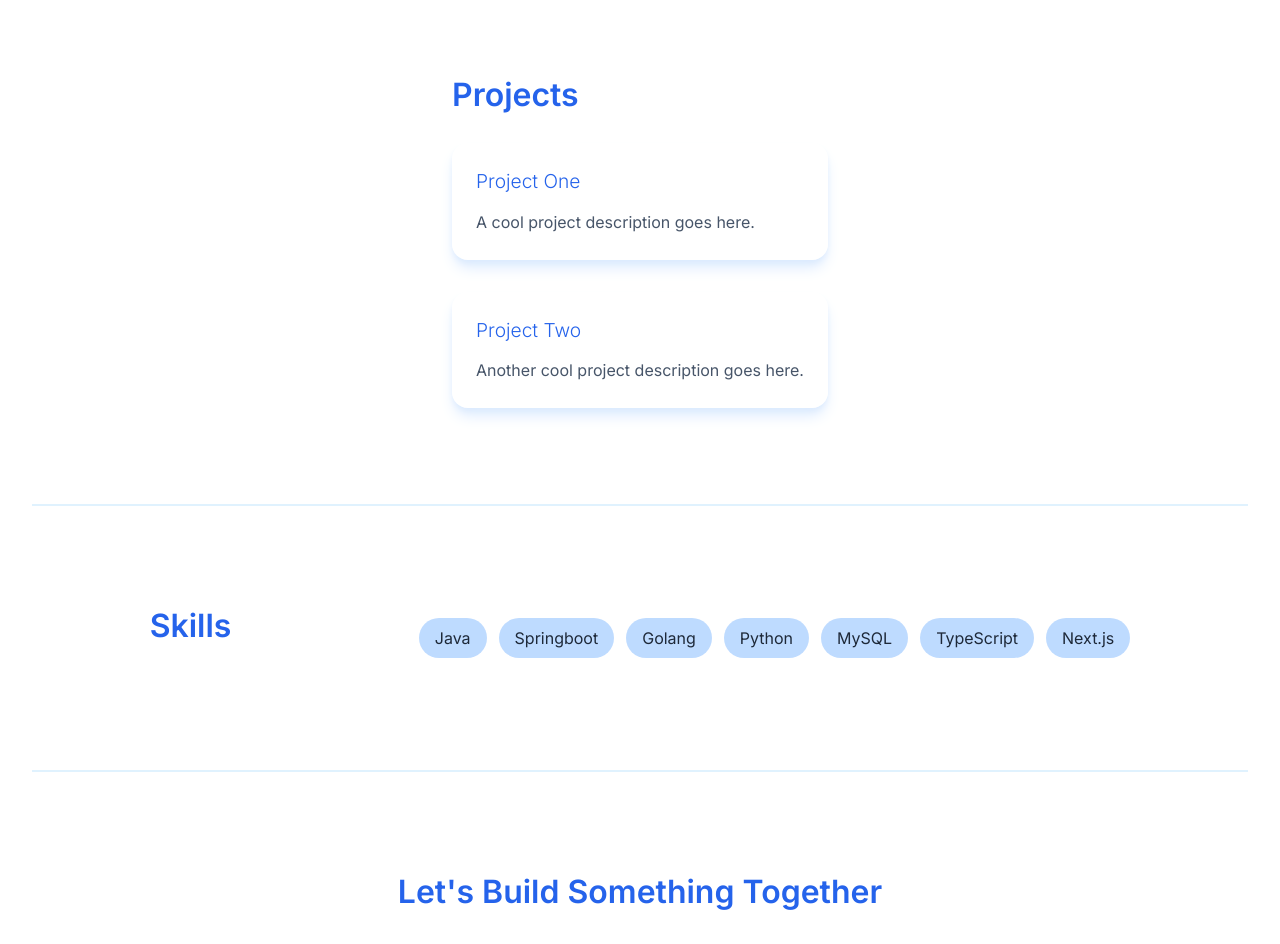
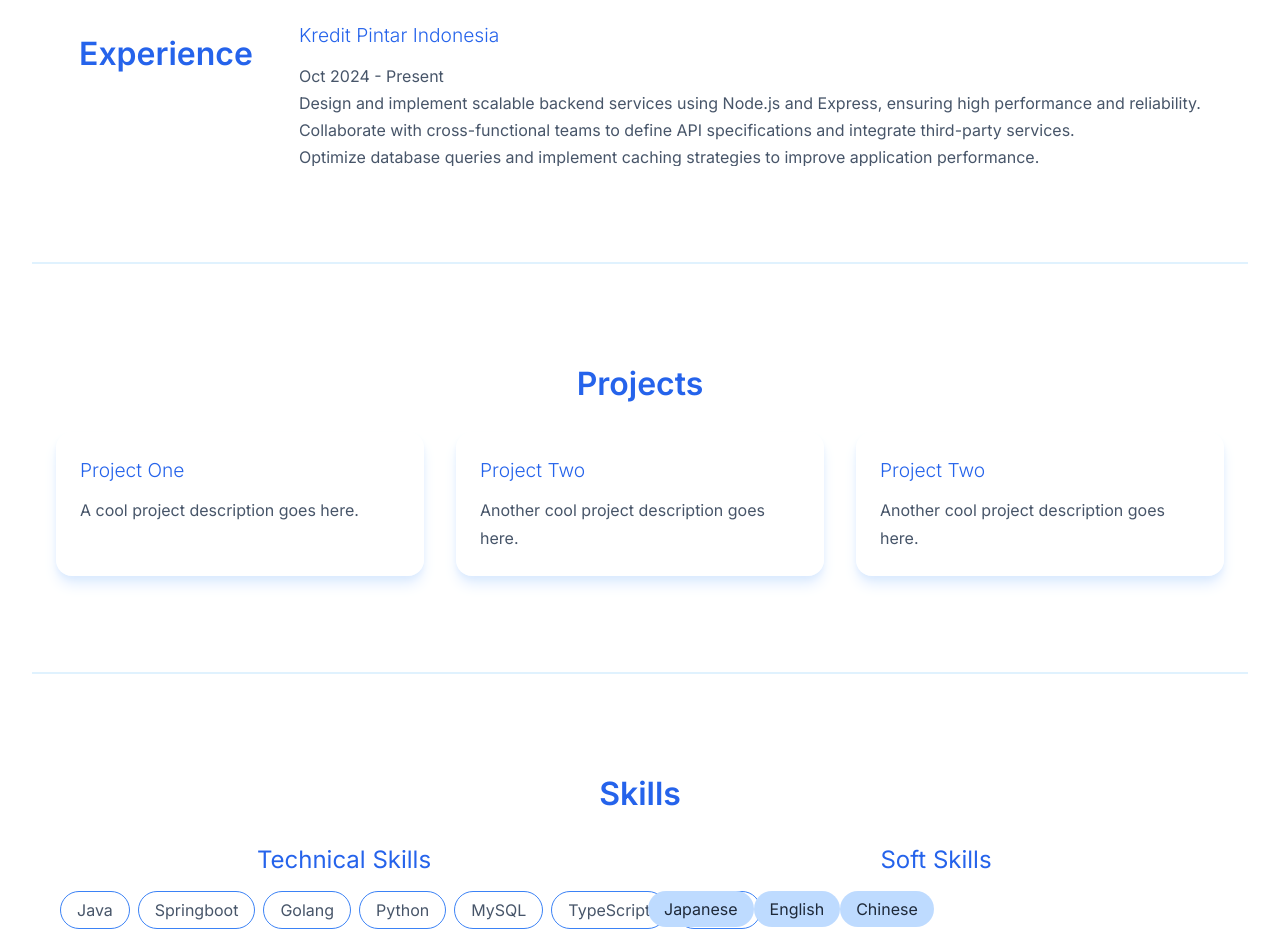
Before and after one commit to NifedZenaX/portfolio-website, a Next.js app: page / in a window 1280 px wide. Shown: the part 807-1751 px from the top of the page. Built offline with nearby package versions, Linux system fonts and the light colour scheme.

Commit message:
adjusted About section, Skills section, Projects section, add scroll view in Experience section

```diff
--- a/app/page.tsx
+++ b/app/page.tsx
@@ -14,7 +14,7 @@ export default function Home() {
       <Hero />
 
       {/* About Section */}
-      {/* <About /> */}
+      <About />
 
       {/* Experience Section */}
       <Experience />
--- a/app/ui/home.module.css
+++ b/app/ui/home.module.css
@@ -52,4 +52,10 @@
     background-color: rgba(255, 255, 255, 0.7);
     border-radius: 1rem;
     box-shadow: 0 10px 15px -3px #dbeafe, 0 4px 6px -2px #dbeafe;
+    transition: all 0.2s ease;
 }
+
+.card:hover {
+    transform: translateY(-4px);
+    background-color: rgba(231, 231, 231, 0.7);
+}
--- a/components/about.tsx
+++ b/components/about.tsx
@@ -8,14 +8,14 @@ export default function About() {
         <section className={styles.section}>
             {/* Profile Picture */}
             {/* <div className="p-6 bg-radial rounded-md bg-blue-100 grid grid-cols-1 md:grid-cols-2 gap-6"> */}
-            <Image
+            {/* <Image
                 src="/profile_picture.jpg"
                 alt="Profile Picture"
                 width={400}
                 height={400}
                 className="rounded-full p-6"
-            />
-            <div>
+            /> */}
+            <div className="w-[70%]">
                 <p className={styles.text}>
                     Hi! I am a software developer, primarily working as a backend developer, but not limited to learning
                     other areas such as frontend, devops, mobile development, game development and more. I love learning new technologies and
@@ -40,6 +40,7 @@ export default function About() {
                     </Link>
                 </div>
             </div>
+            <h1 className={styles.heading1}>About</h1>
         </section>
     )
 }
--- a/components/experience.tsx
+++ b/components/experience.tsx
@@ -4,7 +4,16 @@ export default function Experience() {
     return (
         <section className={styles.section}>
             <h1 className={styles.heading1}>Experience</h1>
-            <div>
+            <div className="overflow-y-auto h-50">
+                <h2 className={styles.heading2}>Backend Engineer</h2>
+                <h3 className={styles.heading3}>Kredit Pintar Indonesia</h3>
+                <p className={styles.text}>Oct 2024 - Present</p>
+                <ul className={styles.text}>
+                    <li>Design and implement scalable backend services using Node.js and Express, ensuring high performance and reliability.</li>
+                    <li>Collaborate with cross-functional teams to define API specifications and integrate third-party services.</li>
+                    <li>Optimize database queries and implement caching strategies to improve application performance.</li>
+                    <li>Participate in code reviews and contribute to the continuous improvement of development processes.</li>
+                </ul>
                 <h2 className={styles.heading2}>Backend Engineer</h2>
                 <h3 className={styles.heading3}>Kredit Pintar Indonesia</h3>
                 <p className={styles.text}>Oct 2024 - Present</p>
--- a/components/projects.tsx
+++ b/components/projects.tsx
@@ -7,8 +7,8 @@ export default async function Projects() {
     return (
         <section id="projects" className={styles.section}>
             <div>
-                <h1 className={styles.heading1}>Projects</h1>
-                <div className="grid gap-8">
+                <h1 className={`text-center ${styles.heading1}`}>Projects</h1>
+                <div className="grid grid-cols-3 gap-8">
                     {/* { projects.length <= 0 ?
                         <h3 className="text-lg font-semibold text-center">No projects found.</h3> :
                         projects.map((project) => (
@@ -37,6 +37,10 @@ export default async function Projects() {
                         <h3 className={styles.heading3}>Project Two</h3>
                         <p className={styles.text}>Another cool project description goes here.</p>
                     </div>
+                    <div className={styles.card}>
+                        <h3 className={styles.heading3}>Project Two</h3>
+                        <p className={styles.text}>Another cool project description goes here.</p>
+                    </div>
                 </div>
             </div>
         </section>
--- a/components/skills.tsx
+++ b/components/skills.tsx
@@ -5,22 +5,35 @@ export default async function Skills() {
     // const skills = await getSkills();
     return (
         <section className={styles.section}>
-            <h1 className={styles.heading1}>Skills</h1>
-            <div className="flex flex-wrap justify-center gap-3">
+            <div>
+                <h1 className={`text-center ${styles.heading1}`}>Skills</h1>
+                <div className="grid grid-cols-2 gap-4">
+                    <div>
+                        <h2 className={`text-center ${styles.heading2}`}>Technical Skills</h2>
+                        <span className={`border-1 border-[#3b82f6] border-solid rounded-full px-4 py-2 mx-1 ${styles.text}`}>Java</span>
+                        <span className={`border-1 border-[#3b82f6] border-solid rounded-full px-4 py-2 mx-1 ${styles.text}`}>Springboot</span>
+                        <span className={`border-1 border-[#3b82f6] border-solid rounded-full px-4 py-2 mx-1 ${styles.text}`}>Golang</span>
+                        <span className={`border-1 border-[#3b82f6] border-solid rounded-full px-4 py-2 mx-1 ${styles.text}`}>Python</span>
+                        <span className={`border-1 border-[#3b82f6] border-solid rounded-full px-4 py-2 mx-1 ${styles.text}`}>MySQL</span>
+                        <span className={`border-1 border-[#3b82f6] border-solid rounded-full px-4 py-2 mx-1 ${styles.text}`}>TypeScript</span>
+                        <span className={`border-1 border-[#3b82f6] border-solid rounded-full px-4 py-2 mx-1 ${styles.text}`}>Next.js</span>
+                    </div>
+                    <div>
+                        <h2 className={`text-center ${styles.heading2}`}>Soft Skills</h2>
+                        <span className="px-4 py-2 bg-blue-200 rounded-full">Japanese</span>
+                        <span className="px-4 py-2 bg-blue-200 rounded-full">English</span>
+                        <span className="px-4 py-2 bg-blue-200 rounded-full">Chinese</span>
+                    </div>
                     {/* { skills.length <= 0 ?
                         <h3 className="text-lg font-semibold">No skills found.</h3> :
                         skills.map((skill) => (
                             <span className="px-4 py-2 bg-blue-100 rounded-full shadow-xl">{skill.skill_name}</span>
                         ))
                     } */}
-                <span className="px-4 py-2 bg-blue-200 rounded-full">Java</span>
-                <span className="px-4 py-2 bg-blue-200 rounded-full">Springboot</span>
-                <span className="px-4 py-2 bg-blue-200 rounded-full">Golang</span>
-                <span className="px-4 py-2 bg-blue-200 rounded-full">Python</span>
-                <span className="px-4 py-2 bg-blue-200 rounded-full">MySQL</span>
-                <span className="px-4 py-2 bg-blue-200 rounded-full">TypeScript</span>
-                <span className="px-4 py-2 bg-blue-200 rounded-full">Next.js</span>
+
                 </div>
+            </div>
+
         </section>
     )
 }
```
Lines whose indentation alone changed are shown as unchanged.
